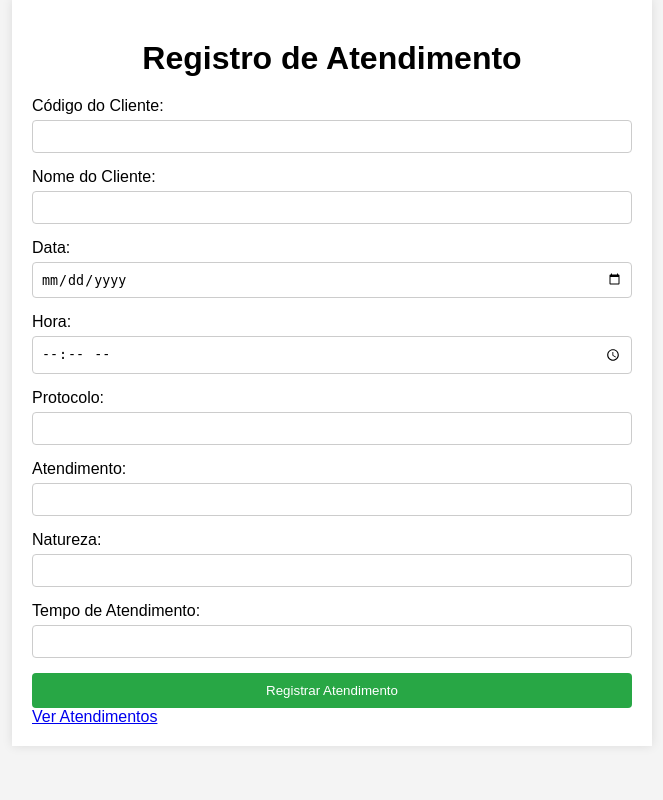
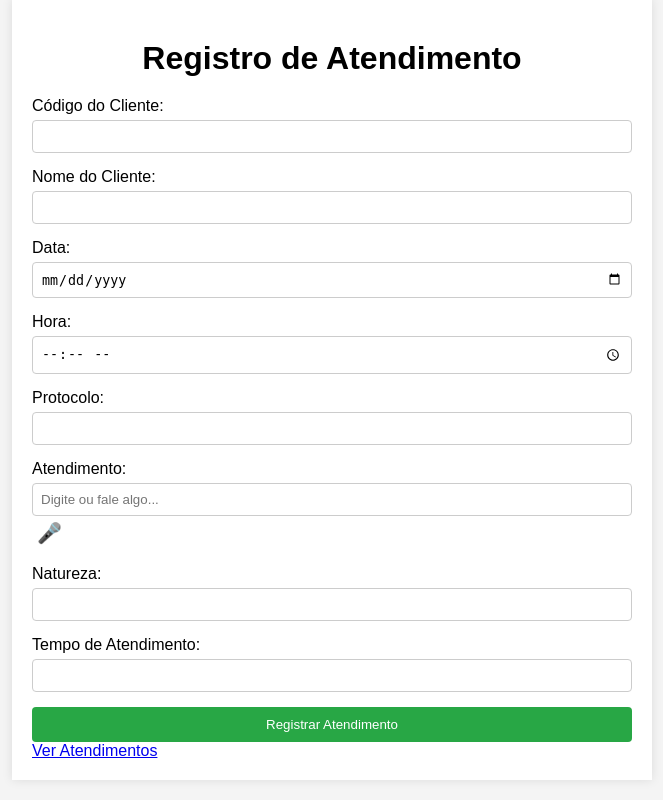
Before and after one commit to fernandobrito10/alessandro-baiano, a Flask app: page / in a window 1280 px wide. Shown: the part 21-821 px from the top of the page, without its empty margins (308-971 px from the left). Before the commit the page ends 745 px from the top, so only its background shows below. Run offline with Flask 3, Linux system fonts and the light colour scheme.

Commit message:
Adição do reconhecimento de voz

```diff
--- a/static/styles.css
+++ b/static/styles.css
@@ -51,3 +51,20 @@ button {
 button:hover {
     background-color: #218838;
 }
+
+/* Estilos para o botão do microfone */
+.mic-button {
+    width: auto; /* Tamanho automático para o botão */
+    padding: 5px; /* Espaçamento interno menor */
+    background: none; /* Fundo transparente */
+    border: none; /* Sem borda */
+    cursor: pointer; /* Cursor de ponteiro */
+}
+
+.mic-button:focus {
+    outline: none; /* Remove contorno ao focar */
+}
+
+.microphone-icon {
+    font-size: 20px; /* Tamanho do ícone */
+}
--- a/templates/atendimentos.html
+++ b/templates/atendimentos.html
@@ -45,11 +45,7 @@
 
     <script>
         function copiarTexto(texto) {
-            navigator.clipboard.writeText(texto).then(function() {
-                alert('Informação copiada: ' + texto);
-            }, function() {
-                alert('Falha ao copiar');
-            });
+            navigator.clipboard.writeText(texto);
         }
     </script>
 </body>
--- a/templates/index.html
+++ b/templates/index.html
@@ -3,8 +3,81 @@
 <head>
     <meta charset="UTF-8">
     <meta name="viewport" content="width=device-width, initial-scale=1.0">
-    <title>Registrar Atendimento</title>
-    <link rel="stylesheet" href="/static/styles.css">
+    <title>Registro de Atendimento</title>
+    <link rel="stylesheet" href="/static/styles.css"> <!-- Certifique-se de que o caminho esteja correto -->
+    <style>
+        /* CSS existente */
+        body {
+            font-family: Arial, sans-serif;
+            margin: 20px;
+            padding: 0;
+            background-color: #f4f4f4;
+        }
+
+        .container {
+            width: 100%;
+            max-width: 600px;
+            margin: 0 auto;
+            background-color: white;
+            padding: 20px;
+            box-shadow: 0px 0px 10px rgba(0, 0, 0, 0.1);
+        }
+
+        h1 {
+            text-align: center;
+            margin-bottom: 20px;
+        }
+
+        .form-group {
+            margin-bottom: 15px;
+        }
+
+        label {
+            display: block;
+            margin-bottom: 5px;
+        }
+
+        input[type="text"],
+        input[type="date"],
+        input[type="time"] {
+            width: 100%;
+            padding: 8px;
+            box-sizing: border-box;
+            border: 1px solid #ccc;
+            border-radius: 4px;
+        }
+
+        button {
+            width: 100%;
+            padding: 10px;
+            background-color: #28a745;
+            color: white;
+            border: none;
+            border-radius: 4px;
+            cursor: pointer;
+        }
+
+        button:hover {
+            background-color: #218838;
+        }
+
+        /* Estilos para o botão do microfone */
+        .mic-button {
+            width: auto; /* Tamanho automático para o botão */
+            padding: 5px; /* Espaçamento interno menor */
+            background: none; /* Fundo transparente */
+            border: none; /* Sem borda */
+            cursor: pointer; /* Cursor de ponteiro */
+        }
+
+        .mic-button:focus {
+            outline: none; /* Remove contorno ao focar */
+        }
+
+        .microphone-icon {
+            font-size: 20px; /* Tamanho do ícone */
+        }
+    </style>
 </head>
 <body>
     <div class="container">
@@ -32,7 +105,10 @@
             </div>
             <div class="form-group">
                 <label for="atendimento">Atendimento:</label>
-                <input type="text" id="atendimento" name="atendimento" required>
+                <div class="input-container">
+                    <input type="text" id="atendimento" name="atendimento" placeholder="Digite ou fale algo..." required>
+                    <button id="micButton" title="Clique para falar" class="mic-button microphone-icon">🎤</button>
+                </div>
             </div>
             <div class="form-group">
                 <label for="natureza">Natureza:</label>
@@ -46,5 +122,41 @@
         </form>
         <a href="/atendimentos">Ver Atendimentos</a>
     </div>
+
+    <script>
+        const inputField = document.getElementById('atendimento');
+        const micButton = document.getElementById('micButton');
+
+        // Verifica se o navegador suporta a API de reconhecimento de fala
+        const SpeechRecognition = window.SpeechRecognition || window.webkitSpeechRecognition;
+
+        if (SpeechRecognition) {
+            const recognition = new SpeechRecognition();
+            recognition.lang = 'pt-BR';
+            recognition.interimResults = true; // Permite resultados parciais
+
+            // Função para quando começar a falar
+            micButton.addEventListener('click', () => {
+                recognition.start();
+            });
+
+            // Função para quando o reconhecimento de fala retornar resultados contínuos
+            recognition.onresult = (event) => {
+                let transcript = '';
+                for (let i = 0; i < event.results.length; i++) {
+                    transcript += event.results[i][0].transcript;
+                }
+                inputField.value = transcript;
+            };
+
+            // Função para capturar erros
+            recognition.onerror = (event) => {
+                console.error("Erro de reconhecimento de fala:", event.error);
+            };
+        } else {
+            console.log("Reconhecimento de fala não é suportado neste navegador.");
+            micButton.disabled = true;
+        }
+    </script>
 </body>
 </html>
```
